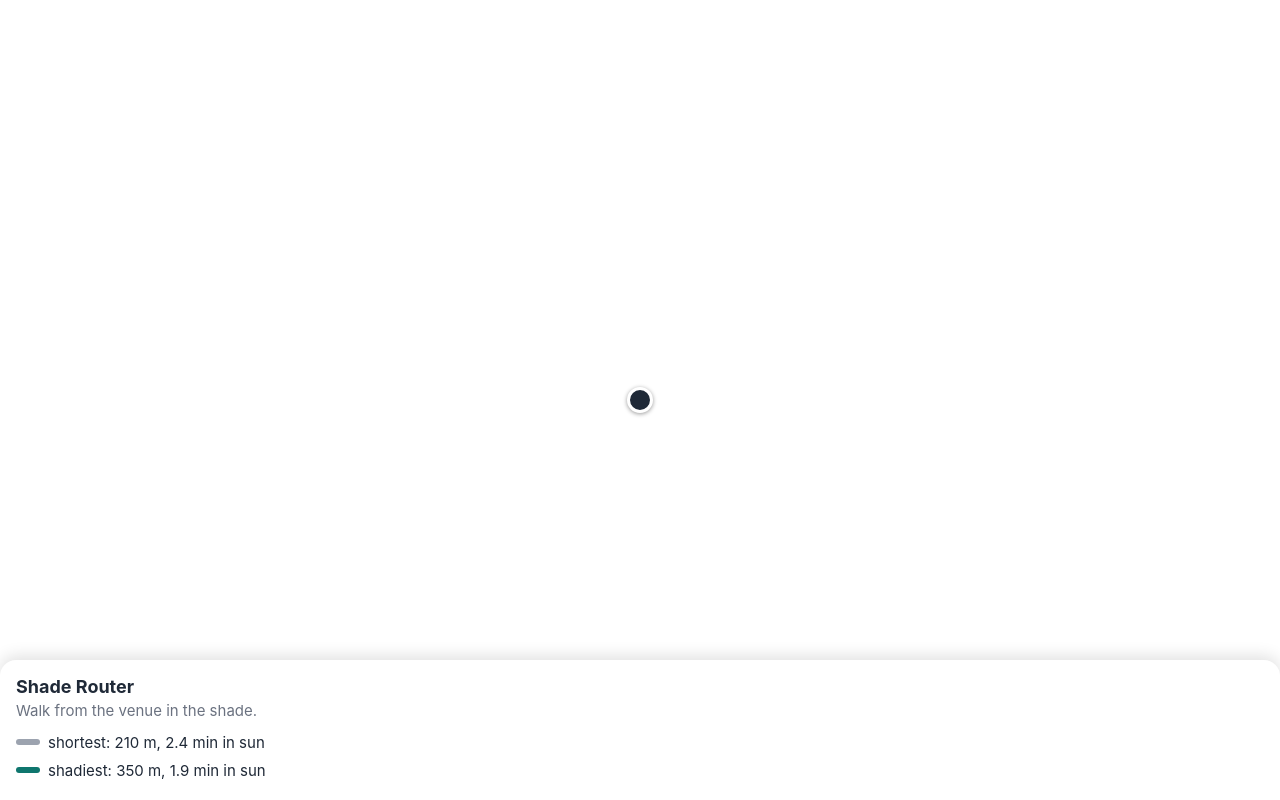
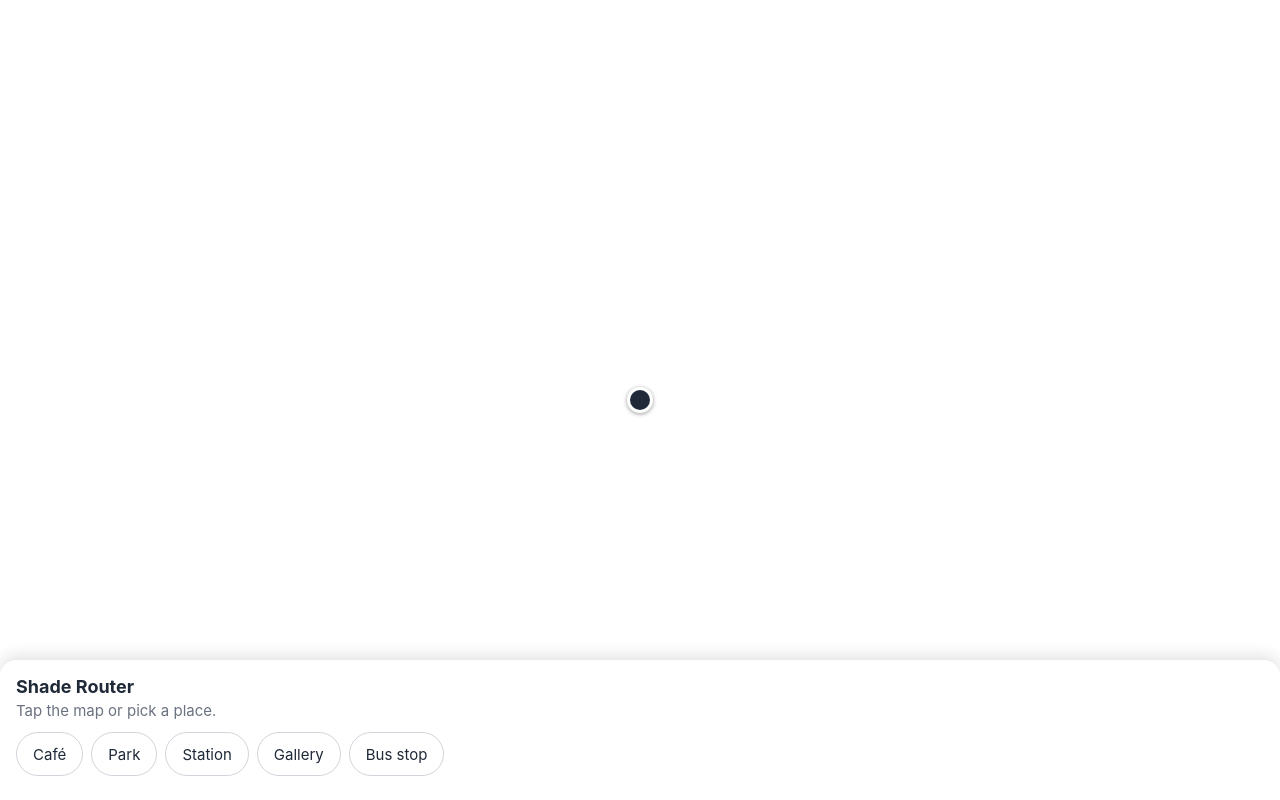
Before and after one commit to aaditshukla/bne-shade-routes, a website built with Vite: page web/index.html in a window 1280 px wide. Both pictures are taken after a click on the button 640 px from the left and 400 px from the top of the page. Built offline with nearby package versions, Linux system fonts and the light colour scheme; no server answers.

Commit message:
[web] Destination picker: tap-to-snap and preset chips

```diff
--- a/web/index.html
+++ b/web/index.html
@@ -9,7 +9,8 @@
     <div id="map"></div>
     <section id="sheet">
       <h1>Shade Router</h1>
-      <p>Walk from the venue in the shade.</p>
+      <p>Tap the map or pick a place.</p>
+      <div id="presets"></div>
       <ul id="legend"></ul>
     </section>
     <script type="module" src="/src/main.ts"></script>
--- a/web/src/main.ts
+++ b/web/src/main.ts
@@ -1,10 +1,10 @@
 import * as maplibregl from 'maplibre-gl';
 import 'maplibre-gl/dist/maplibre-gl.css';
 import './style.css';
-import { buildGraph, route, summary, type Route } from './routing/index.ts';
-import { nodes, edges, sun, START, DEMO_DEST } from './mock.ts';
-import { VENUE } from './ui/presets.ts';
-import type { Feature } from 'geojson';
+import { buildGraph, nearestNode, route, summary } from './routing/index.ts';
+import { nodes, edges, sun, START } from './mock.ts';
+import { PRESETS, VENUE } from './ui/presets.ts';
+import type { FeatureCollection } from 'geojson';
 
 const SLOT = 24; // 12:00
 const ROUTES = [
@@ -26,27 +26,59 @@ pin.className = 'venue-pin';
 pin.setAttribute('aria-label', 'You are here: the venue');
 new maplibregl.Marker({ element: pin }).setLngLat(VENUE).addTo(map);
 
-const line = (r: Route): Feature => ({
-  type: 'Feature',
-  properties: {},
-  geometry: { type: 'LineString', coordinates: r.nodes.map((n) => nodes[n]) },
-});
+const graph = buildGraph(edges);
+const legend = document.getElementById('legend')!;
+const destPin = new maplibregl.Marker({ color: '#0f766e' });
+// Latest line per route; also used to seed the sources if a pick lands before the map has loaded.
+const lines: Record<string, FeatureCollection> = {};
 
-const graph = buildGraph(edges);
+function show(dest: string) {
+  destPin.setLngLat(nodes[dest]).addTo(map);
+  legend.replaceChildren();
+  for (const { id, alpha, color } of ROUTES) {
+    const r = route(graph, sun, START, dest, alpha, SLOT);
+    lines[id] = {
+      type: 'FeatureCollection',
+      features: r
+        ? [{ type: 'Feature', properties: {}, geometry: { type: 'LineString', coordinates: r.nodes.map((n) => nodes[n]) } }]
+        : [],
+    };
+    map.getSource<maplibregl.GeoJSONSource>(id)?.setData(lines[id]);
+    const li = document.createElement('li');
+    if (r) {
+      const s = summary(r, sun, SLOT);
+      li.innerHTML = `<span class="swatch" style="background:${color}"></span>${id}: ${Math.round(s.distance_m)} m, ${s.sunMinutes.toFixed(1)} min in sun`;
+    } else li.textContent = `${id}: no walking route`;
+    legend.append(li);
+  }
+}
 
-const legend = document.getElementById('legend')!;
-const drawn = ROUTES.map(({ id, alpha, color }) => {
-  const r = route(graph, sun, START, DEMO_DEST, alpha, SLOT)!; // mock grid is connected
-  const s = summary(r, sun, SLOT);
-  const li = document.createElement('li');
-  li.innerHTML = `<span class="swatch" style="background:${color}"></span>${id}: ${Math.round(s.distance_m)} m, ${s.sunMinutes.toFixed(1)} min in sun`;
-  legend.append(li);
-  return { id, color, r };
+function pick(lonlat: [number, number]) {
+  const dest = nearestNode(nodes, lonlat);
+  if (dest && dest !== START) show(dest);
+}
+
+// Preset chips: aria-pressed marks the active one; a map tap clears it.
+const chips = document.getElementById('presets')!;
+for (const p of PRESETS) {
+  const b = document.createElement('button');
+  b.textContent = p.label;
+  b.setAttribute('aria-pressed', 'false');
+  b.onclick = () => {
+    for (const c of chips.children) c.setAttribute('aria-pressed', String(c === b));
+    pick(p.lonlat);
+  };
+  chips.append(b);
+}
+
+map.on('click', (e) => {
+  for (const c of chips.children) c.setAttribute('aria-pressed', 'false');
+  pick([e.lngLat.lng, e.lngLat.lat]);
 });
 
 map.on('load', () => {
-  for (const { id, color, r } of drawn) {
-    map.addSource(id, { type: 'geojson', data: line(r) });
+  for (const { id, color } of ROUTES) {
+    map.addSource(id, { type: 'geojson', data: lines[id] ?? { type: 'FeatureCollection', features: [] } });
     map.addLayer({
       id,
       type: 'line',
--- a/web/src/mock.ts
+++ b/web/src/mock.ts
@@ -29,4 +29,3 @@ for (let r = 0; r < 7; r++)
   }
 
 export const START = id(3, 3); // the venue
-export const DEMO_DEST = id(3, 6); // 210 m east: straight is sunny, the row-4 detour is shaded
--- a/web/src/routing/index.ts
+++ b/web/src/routing/index.ts
@@ -109,3 +109,19 @@ class MinHeap {
     return top;
   }
 }
+
+/** Closest node to a [lon, lat] point. Scales lon by cos(lat) so the ranking matches metres. */
+export function nearestNode(coords: Record<string, [number, number]>, [lon, lat]: [number, number]): string | null {
+  const k = Math.cos((lat * Math.PI) / 180);
+  let best: string | null = null;
+  let bestD = Infinity;
+  for (const id in coords) {
+    const [x, y] = coords[id];
+    const d = ((x - lon) * k) ** 2 + (y - lat) ** 2;
+    if (d < bestD) {
+      bestD = d;
+      best = id;
+    }
+  }
+  return best;
+}
--- a/web/src/routing/route.check.ts
+++ b/web/src/routing/route.check.ts
@@ -1,6 +1,6 @@
 // Self-check: npm run check:routing
 import assert from 'node:assert/strict';
-import { buildGraph, route, summary, type Edge, type SunFractions } from './index.ts';
+import { buildGraph, nearestNode, route, summary, type Edge, type SunFractions } from './index.ts';
 
 // A square: A–B–D is short and sunny, A–C–D is 20 m longer and shaded.
 const edges: Edge[] = [
@@ -63,4 +63,8 @@ for (let trial = 0; trial < 50; trial++) {
   else assert.ok(Math.abs(r!.edges.reduce((s, e) => s + cost(e), 0) - best.n1) < 1e-6, `trial ${trial}`);
 }
 
+// nearestNode: at 60°S a degree of lon is half a degree of lat, so 'a' (≈83 m) beats 'b' (≈111 m).
+assert.equal(nearestNode({ a: [0.0015, -60], b: [0, -60.001] }, [0, -60]), 'a');
+assert.equal(nearestNode({}, [0, 0]), null);
+
 console.log('routing self-check passed');
--- a/web/src/style.css
+++ b/web/src/style.css
@@ -38,6 +38,34 @@ html, body {
   color: #6b7280;
 }
 
+/* One swipeable row of chips; 44 px tall for thumbs. */
+#presets {
+  display: flex;
+  gap: 8px;
+  margin: 12px -16px 0;
+  padding: 0 16px;
+  overflow-x: auto;
+  scrollbar-width: none;
+}
+
+#presets button {
+  flex: none;
+  min-height: 44px;
+  padding: 0 16px;
+  border: 1px solid #d1d5db;
+  border-radius: 22px;
+  background: #fff;
+  color: var(--ink);
+  font: inherit;
+  font-size: 15px;
+}
+
+#presets button[aria-pressed='true'] {
+  background: var(--ink);
+  border-color: var(--ink);
+  color: #fff;
+}
+
 #legend {
   list-style: none;
   margin: 8px 0 0;
--- a/web/src/ui/presets.ts
+++ b/web/src/ui/presets.ts
@@ -1,2 +1,11 @@
 // shortcut: approximate Fortitude Valley centre; replace with the venue entrance once the bbox is set at 9:00.
 export const VENUE: [number, number] = [153.0355, -27.4575]; // [lon, lat]
+
+// shortcut: placeholder names on mock-grid corners; swap for 5 real places inside the bbox once it's set.
+export const PRESETS: { label: string; lonlat: [number, number] }[] = [
+  { label: 'Café', lonlat: [153.03763, -27.4575] },
+  { label: 'Park', lonlat: [153.03692, -27.4556] },
+  { label: 'Station', lonlat: [153.03408, -27.4594] },
+  { label: 'Gallery', lonlat: [153.03337, -27.45623] },
+  { label: 'Bus stop', lonlat: [153.03621, -27.45877] },
+];
```
